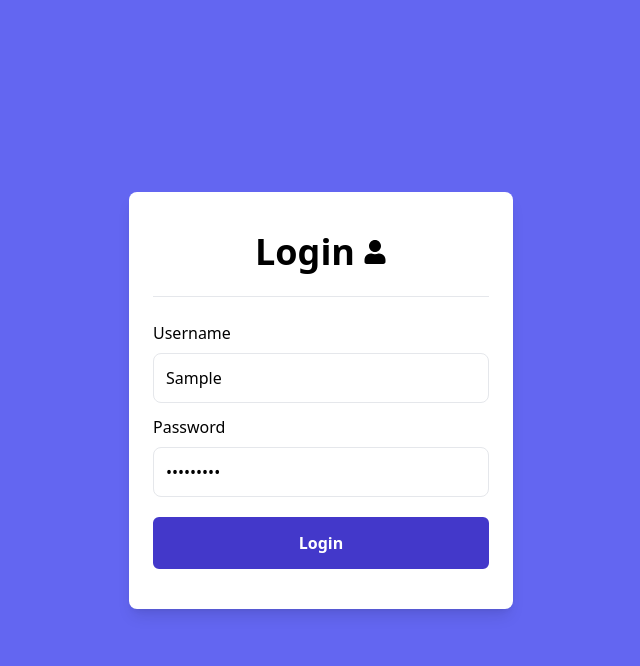
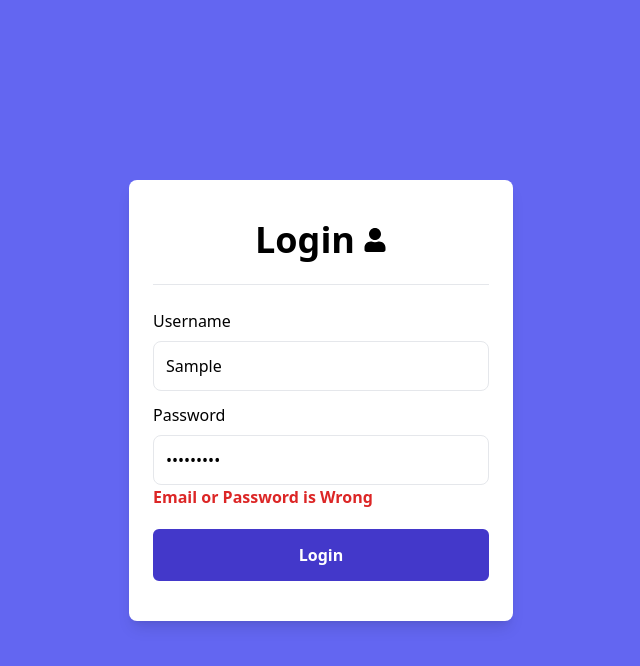
Before and after one commit to mamun-prodhan/bwi-job-task, a React (Vite) app: page /login in a window 1280 px wide. Both pictures are taken after typing "Sample", "Sample123" into the empty fields and a click on the button "Login". Shown: the top 666 px of the page, without its empty margins (319-959 px from the left). Built offline with nearby package versions, Linux system fonts and the light colour scheme; no server answers.

Commit message:
login error modified

```diff
--- a/src/components/Login/Login.jsx
+++ b/src/components/Login/Login.jsx
@@ -1,13 +1,16 @@
 import axios from "axios";
+import { useState } from "react";
 import { FaUser } from "react-icons/fa";
 import { useNavigate } from "react-router-dom";
 
 const Login = () => {
   const navigate = useNavigate();
+  const [loginError, setLoginError] = useState("");
 
   // login implement
   const handleLogin = async (e) => {
     e.preventDefault();
+    setLoginError("");
     const form = e.target;
     const username = form.username.value;
     const password = form.password.value;
@@ -23,7 +26,8 @@ const Login = () => {
       localStorage.setItem("token", token);
       navigate(location?.state ? location.state : "/");
     } catch (error) {
-      console.log("login error", error);
+      console.log("Login Error", error);
+      setLoginError("Email or Password is Wrong");
     }
   };
 
@@ -65,6 +69,11 @@ const Login = () => {
                 placeholder="Enter Password"
               />
             </div>
+            {loginError && (
+              <p className="text-red-600 font-semibold">
+                Email or Password is Wrong
+              </p>
+            )}
             <div className="mt-5">
               <button
                 type="submit"
```
